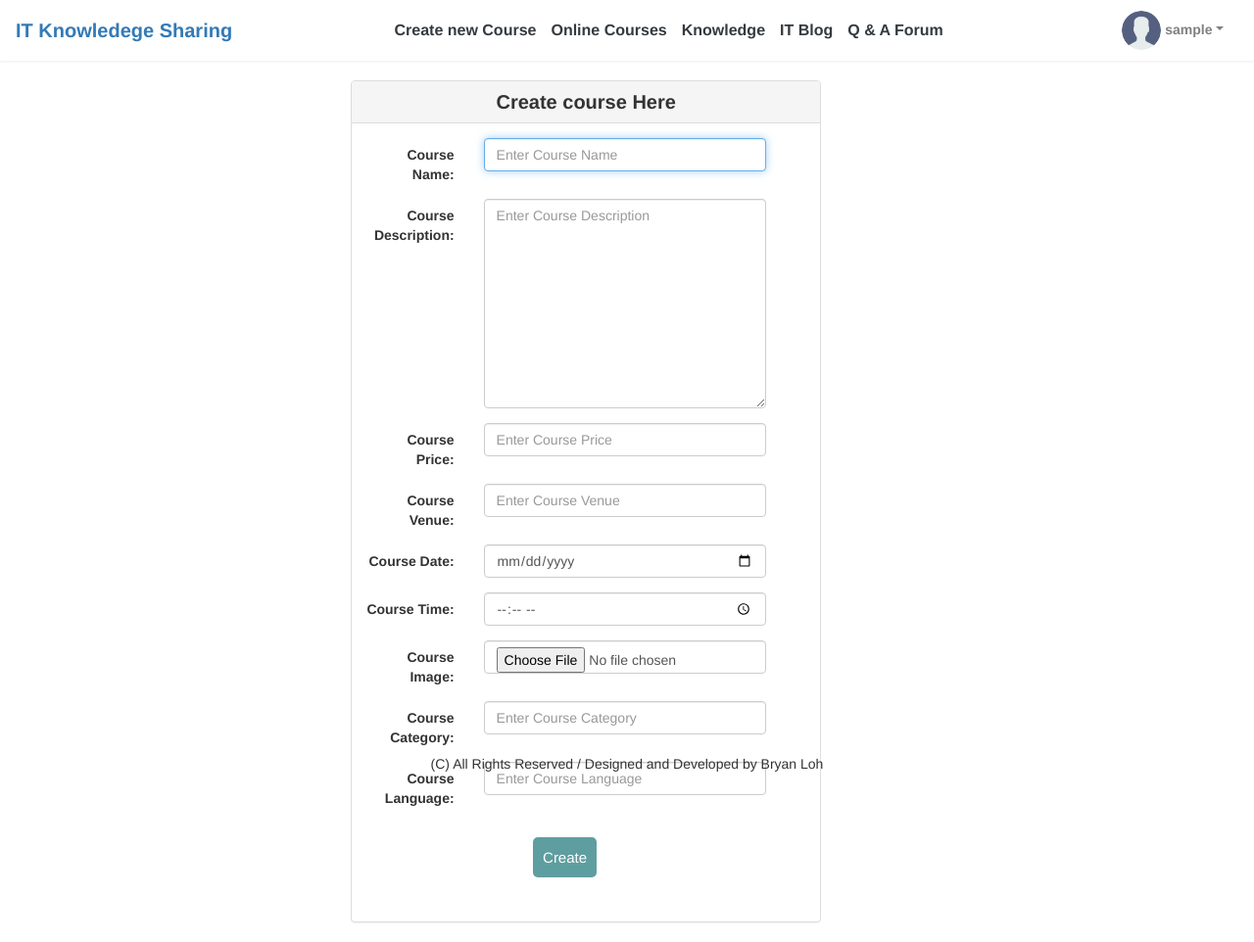
After one commit to csok945709/projectOld, a PHP site: page /view/createCourseView.php in a window 1280 px wide. The commit adds this page. Shown: the whole page at 98% size. Run offline with PHP 8.4, Linux system fonts and the light colour scheme; the visitor is signed in with stand-in values (Sample User, id 1).

Commit message:
20June
-done user admin navbar

```diff
--- a/component/checkLogin.php
+++ b/component/checkLogin.php
@@ -1,6 +1,5 @@
 <?php
 include_once("../include/header.php");
-session_start();
 
 //variable declaration
 $username = "";
@@ -51,8 +50,11 @@ function register()
 			$query = "INSERT INTO users(userName, userPassword, userEmail, userType, userStatus) VALUES ('$username', '$password', '$email', '1', '1')";
 			mysqli_query($con, $query);
 			//get id of the created user
-			$logged_in_user_id = mysqli_insert_id($con);
-			$_SESSION['userName'] = getUserById($logged_in_user_id);//put logged in user in session
+			$query_reg_user = "SELECT * FROM users WHERE userName = '$username' AND userType='1'";
+			$result = mysqli_query($con, $query_reg_user);
+			$row = mysqli_fetch_array($result);
+			$_SESSION['user'] = $row['userName'];
+			$_SESSION['userID'] = $row['userID'];
 			$_SESSION['success'] = "You are now logged in";
 			header('location:../view/home.php');
 	}else{
@@ -72,20 +74,30 @@ if (isset($_POST['login'])) {
 		{
 			array_push($errors,"Password is required");
 		}
-		//register user if there are no errors in the form
+		//login user if there are no errors in the form
 		if(count($errors) == 0)
 		{
 			$password = md5($password);
 			$query_user = "SELECT * FROM users WHERE userName = '$username' AND userPassword='$password' AND userType='1'";
-			$result = mysqli_query($con, $query_user);
-			$row = mysqli_fetch_array($result);
+			$resultUser = mysqli_query($con, $query_user);
+			$row = mysqli_fetch_array($resultUser);
 
-				if(mysqli_num_rows($result) > 0) {
+			$query_admin = "SELECT * FROM users WHERE userName = '$username' AND userPassword='$password' AND userType='2'";
+			$resultAdmin = mysqli_query($con, $query_admin);
+			$row1 = mysqli_fetch_array($resultAdmin);
+
+				if(mysqli_num_rows($resultUser) > 0) {
 					//user login
-				session_start();
-				$_SESSION['user'] = $row['userName'];
-				$_SESSION['success'] ="You are logged in";
-				header('location:../view/home.php');
+					$_SESSION['user'] = $row['userName'];
+					$_SESSION['userID'] = $row['userID'];
+					$_SESSION['success'] ="User You are logged in";
+					header('location:../view/home.php');
+				}elseif (mysqli_num_rows($resultAdmin) > 0) {
+					//Admin login
+					$_SESSION['admin'] = $row1['userName'];
+					$_SESSION['userID'] = $row1['userID'];
+					$_SESSION['success'] ="Admin You are logged in";
+					header('location:../view/adminView.php');
 				}else{
 					array_push($errors, "Wrong username/Password combination");
 				}
@@ -95,7 +107,7 @@ if (isset($_POST['login'])) {
 //return user array from their id
 function getUserById($id)
 {
-	global $con;
+	global $con,$user;
 	$query = "SELECT * FROM users WHERE id=".$id;
 	$result = mysqli_query($con, $query);
 
--- a/include/footer.php
+++ b/include/footer.php
@@ -18,6 +18,7 @@
 
 <!-- javascript js -->
 <script src="../assets/js/bootstrap.bundle.js"></script>
+<script src="../assets/js/bootstrap.js"></script>
 <script src="../assets/js/bootstrap.bundle.min.js"></script>
 <script src="../assets/js/bootstrap.min.js"></script>
 <script src="../assets/js/jquery.slim.min.js"></script>
--- a/include/header.php
+++ b/include/header.php
@@ -1,5 +1,6 @@
 <?php
 include("../config/dbconnect.php");
+session_start();//start session if session not start
 ?>
 <html lang="en">
 <head>
@@ -16,5 +17,6 @@ include("../config/dbconnect.php");
 <link rel="stylesheet" href="../assets/css/bootstrap.css">
 <link rel="stylesheet" href="../assets/css/bootstrap.min.css">
 <link rel="stylesheet" href="../assets/css/custom.css">
+<link rel="stylesheet" href="../assets/css/font-awesome.min.css">
 </head>
 <body>
--- /dev/null
+++ b/include/userNavbar.php
@@ -0,0 +1,34 @@
+<?
+if (empty($_SESSION['user'])) {
+	 header('location: ../view/loginView.php');
+}
+?>
+<div class="bg-white shadow-sm">
+<nav class="nav navbar">
+	<div class="container-fluid">
+	<h5 class="my-0 mr-md-auto" style="font-weight:600">
+		<a href="index.php" style="font-size:20;text-decoration: none;">IT Knowledege Sharing</a>
+	</h5>
+		<ul class="nav navbar-nav" style="width:60%;display:inline-block;font-size:16;font-weight:600; !important;">
+			<li style="display:inline;margin-right:5px;"><a class="p-2 text-dark" href="../view/createCourseView.php">Create new Course</a></li>
+			<li style="display:inline;margin-right:5px;"><a class="p-2 text-dark" href="../view/courseView.php">Online Courses</a></li>
+			<li style="display:inline;margin-right:5px;"><a class="p-2 text-dark" href="#">Knowledge</a></li>
+			<li style="display:inline;margin-right:5px;"><a class="p-2 text-dark" href="#">IT Blog</a></li>
+			<li style="display:inline;margin-right:5px;"><a class="p-2 text-dark" href="#">Q & A Forum</a></li>
+   		</ul>
+		<ul class="nav navbar-nav navbar-right" style="margin:5px 5px;" >
+			<a href="#" class="dropdown-toggle" data-toggle="dropdown" style="font-weight:600;color:gray;text-decoration:none;position:relative;">
+    		<img src="../assets/images/user.png" style="width:40px;height:auto" class="profile-image img-circle">
+			<?php echo $_SESSION['user']; ?></a>
+    	<ul class="dropdown-menu" style="position:absolute;margin-right:5px;">
+        	<li>
+				<a href="#"><i class="fa fa-cog"></i> Account</a>
+			</li>
+        	<li class="divider"></li>
+        	<li>
+				<a href="../component/logout.php?logout"><i class="fa fa-sign-out"></i> Sign-out</a>
+			</li>
+    	</ul>
+	</div>
+</nav>
+</div>
--- a/view/courseView.php
+++ b/view/courseView.php
@@ -62,7 +62,7 @@
 </style>
 
 
-<div style="width:100%;text-align:center;position:absolute;bottom:0px">
+<div style="width:100%;text-align:center;position:fixed;bottom:0px">
 <?php include_once '../include/footer.php';?>
 </div>
 
--- /dev/null
+++ b/view/createCourseView.php
@@ -0,0 +1,104 @@
+<?php
+include_once("../include/header.php");
+include("../component/checkLogin.php");
+include_once("../include/userNavbar.php");
+
+if(!isset($_SESSION['user']) && !isset($_SESSION['admin']))
+{
+	header("Location: index.php");
+}
+?>
+
+
+
+<div class="col-md-8">
+	<div class="panel panel-default col-lg-offset-5">
+		<div class="panel-heading">
+			<h2 class="panel-title" style="font-size:20px;font-weight:600;text-align:center;">Create course Here</h2>
+		</div>
+		<div class="panel-body">
+			<form class="form-horizontal" action="../component/createCourse.php" method="POST" name="createBtn">
+            <div class="form-group">
+			    <label class="control-label col-sm-3" for="courseName">Course Name:</label>
+			    <div class="col-sm-8">
+			        <input type="text" name="courseName" class="form-control" placeholder="Enter Course Name" autofocus="" required="">
+			    </div>
+            </div>
+            <div class="form-group">
+			    <label class="control-label col-sm-3" for="courseDescription">Course Description:</label>
+			    <div class="col-sm-8">
+					<textarea name="courseDescription" rows="10" cols="30" class="form-control" placeholder="Enter Course Description" autofocus="" required=""></textarea>
+			    </div>
+            </div>
+			<div class="form-group">
+			    <label class="control-label col-sm-3" for="coursePrice">Course Price:</label>
+			    <div class="col-sm-8">
+			        <input type="text" name="coursePrice" class="form-control" placeholder="Enter Course Price" autofocus="" required="">
+			    </div>
+            </div>
+			<div class="form-group">
+			    <label class="control-label col-sm-3" for="courseVenue">Course Venue:</label>
+			    <div class="col-sm-8">
+			        <input type="text" name="courseVenue" class="form-control" placeholder="Enter Course Venue" autofocus="" required="">
+			    </div>
+            </div>
+			<div class="form-group">
+			    <label class="control-label col-sm-3" for="courseDate">Course Date:</label>
+			    <div class="col-sm-8">
+			        <input type="date" name="courseDate" class="form-control" placeholder="Enter Course Date" autofocus="" required="">
+			    </div>
+            </div>
+            <div class="form-group">
+			    <label class="control-label col-sm-3" for="courseTime">Course Time:</label>
+			    <div class="col-sm-8">
+			        <input type="time" name="courseTime" class="form-control" placeholder="Enter Course Time" autofocus="" required="">
+			    </div>
+            </div>
+            <div class="form-group">
+			    <label class="control-label col-sm-3" for="courseImg">Course Image:</label>
+			    <div class="col-sm-8">
+			        <input type="file" name="courseImg" class="form-control" placeholder="Upload Course Image" autofocus="" required="">
+			    </div>
+            </div>
+			<div class="form-group">
+			    <label class="control-label col-sm-3" for="courseCategory">Course Category:</label>
+			    <div class="col-sm-8">
+				<input type="text" name="courseCategory" class="form-control" placeholder="Enter Course Category" autofocus="" required="">
+                    <!-- <select name="courseCategory" class="form-control">
+                        <option value="">Select one Category</option>
+                        <option value="Development">Development</option>
+                        <option value="Speech">Speech</option>
+                        <option value="Sharing">Sharing</option>
+                    </select> -->
+			    </div>
+            </div>
+            <div class="form-group">
+			    <label class="control-label col-sm-3" for="courseLanguage">Course Language:</label>
+			    <div class="col-sm-8">
+				<input type="text" name="courseLanguage" class="form-control" placeholder="Enter Course Language" autofocus="" required="">
+                <!-- <select name="courseLanguage" class="form-control" required>
+                        <option value="">Select one Language</option>
+                        <option value="English">English</option>
+                        <option value="Mandarin">Mandarin</option>
+                        <option value="Others">Others</option>
+                    </select> -->
+			    </div>
+            </div>
+                <!-- Insert status in db     -->
+	            <input type="hidden" name="courseStatus" value="1">
+				<input type="hidden" name="createdBy" value="<?php echo $_SESSION['userID'] ?>">
+
+			<div class="form-group">
+			    <div class="col-sm-offset-2 col-sm-10" style="margin:15px 170px;">
+			        <button type="submit" class="btn btn-default" name="createBtn">Create</button>
+			    </div>
+			</div>
+		</form>
+	</div>
+</div>
+
+</div>
+</div>
+<div style="width:100%;text-align:center;position:absolute;bottom:0px">
+<?php include_once '../include/footer.php';?>
+</div>
--- a/view/loginView.php
+++ b/view/loginView.php
@@ -94,7 +94,7 @@ font-size: 20px;
          <div class="col-md-4 mx-auto">
             <div class="myform form ">
                <form action="loginView.php" method="post" name="login">
-               <?php echo display_error();?>
+               <?php echo display_error();?><br/>
                   <div class="form-group">
                      <input type="text" name="username"  class="form-control my-input" id="name" placeholder="Name" required>
                   </div>
```
Also changed, not shown: component/createCourse.php (added, +29 -0 lines), include/adminNavbar.php (added, +35 -0 lines), include/navbar.php (+46 -15 lines), view/adminView.php (added, +24 -0 lines), assets/images/admin.jpg (added).
